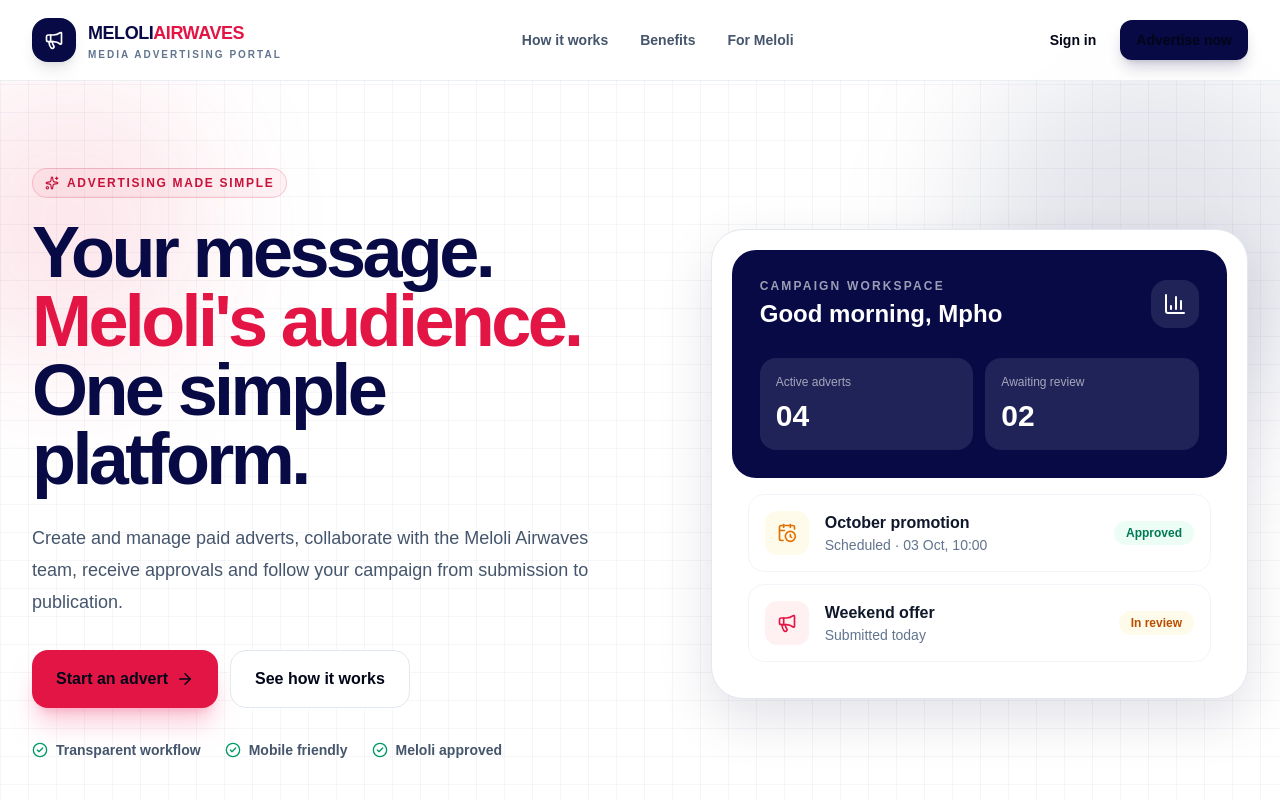
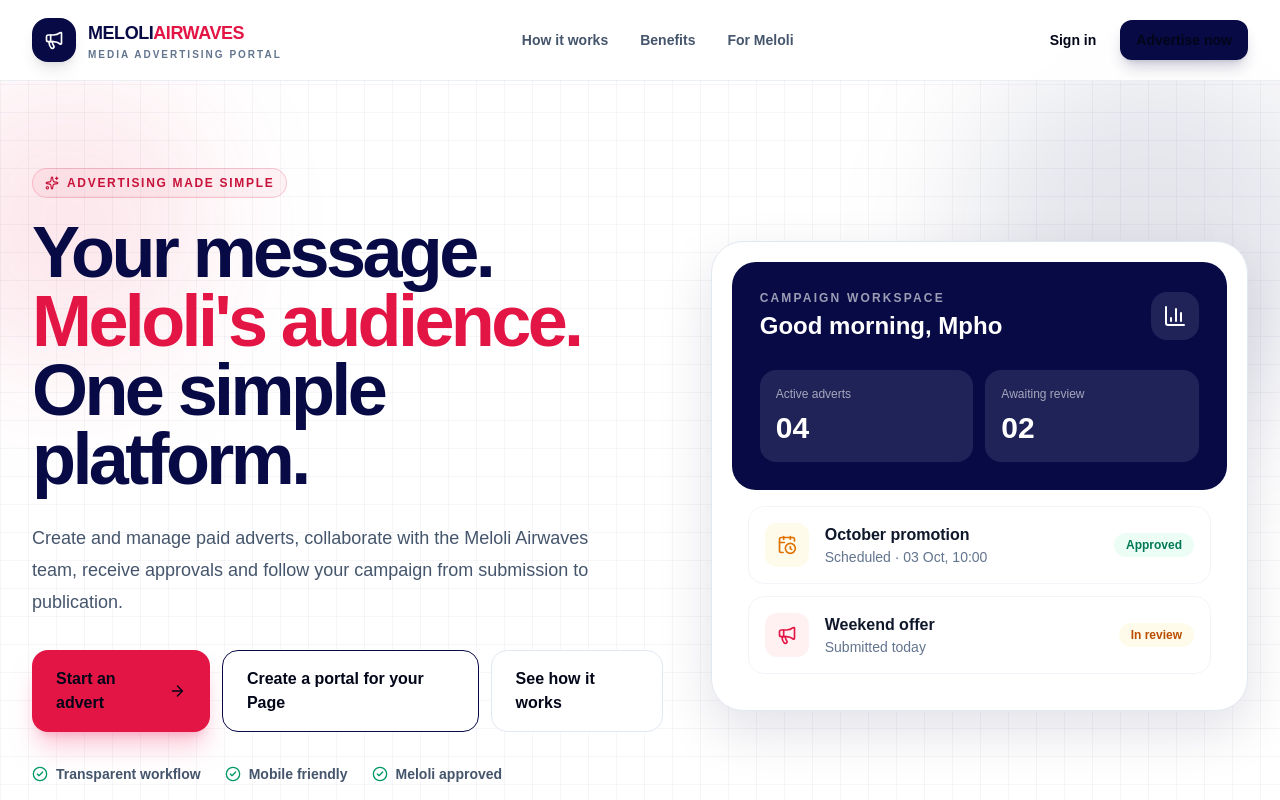
Before and after one commit to ithute-stak/meloli, a Next.js app in the folder apps/frontend/: page / in a window 1280 px wide. Shown: the top 800 px of the page. Built offline with nearby package versions, Linux system fonts and the light colour scheme.

Commit message:
feat: expose Facebook Page portal registration publicly

```diff
--- a/apps/frontend/app/page.tsx
+++ b/apps/frontend/app/page.tsx
@@ -29,7 +29,7 @@ export default function Home() {
             <div className="mb-5 inline-flex items-center gap-2 rounded-full border border-[#e31545]/20 bg-[#e31545]/5 px-3 py-1.5 text-xs font-extrabold uppercase tracking-[.14em] text-[#c8123a]"><Sparkles size={14}/> Advertising made simple</div>
             <h1 className="max-w-3xl text-5xl font-black leading-[.96] tracking-[-.05em] text-[#070a45] sm:text-6xl lg:text-7xl">Your message.<br/><span className="text-[#e31545]">Meloli&apos;s audience.</span><br/>One simple platform.</h1>
             <p className="mt-7 max-w-xl text-lg leading-8 text-slate-600">Create and manage paid adverts, collaborate with the Meloli Airwaves team, receive approvals and follow your campaign from submission to publication.</p>
-            <div className="mt-8 flex flex-col gap-3 sm:flex-row"><Link href="/login" className="inline-flex items-center justify-center gap-2 rounded-2xl bg-[#e31545] px-6 py-4 font-extrabold text-white shadow-xl shadow-rose-600/20">Start an advert <ArrowRight size={18}/></Link><a href="#how" className="inline-flex items-center justify-center rounded-2xl border border-slate-200 bg-white px-6 py-4 font-extrabold text-[#070a45]">See how it works</a></div>
+            <div className="mt-8 flex flex-col gap-3 sm:flex-row"><Link href="/login" className="inline-flex items-center justify-center gap-2 rounded-2xl bg-[#e31545] px-6 py-4 font-extrabold text-white shadow-xl shadow-rose-600/20">Start an advert <ArrowRight size={18}/></Link><Link href="/register-page" className="inline-flex items-center justify-center rounded-2xl border border-[#070a45] bg-white px-6 py-4 font-extrabold text-[#070a45]">Create a portal for your Page</Link><a href="#how" className="inline-flex items-center justify-center rounded-2xl border border-slate-200 bg-white px-6 py-4 font-extrabold text-[#070a45]">See how it works</a></div>
             <div className="mt-8 flex flex-wrap gap-x-6 gap-y-2 text-sm font-semibold text-slate-600"><span className="flex items-center gap-2"><CheckCircle2 size={16} className="text-emerald-600"/>Transparent workflow</span><span className="flex items-center gap-2"><CheckCircle2 size={16} className="text-emerald-600"/>Mobile friendly</span><span className="flex items-center gap-2"><CheckCircle2 size={16} className="text-emerald-600"/>Meloli approved</span></div>
           </div>
 
```
